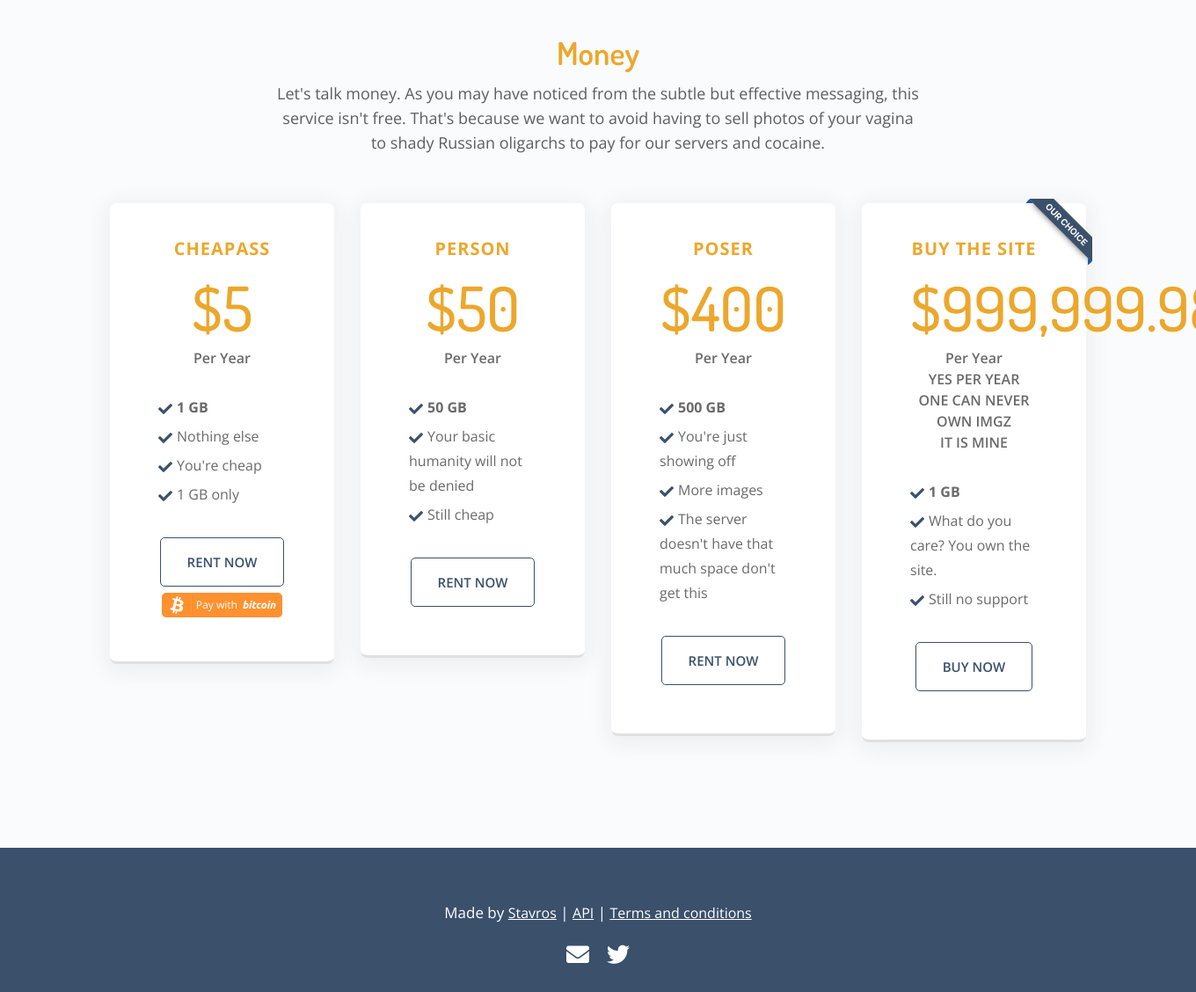
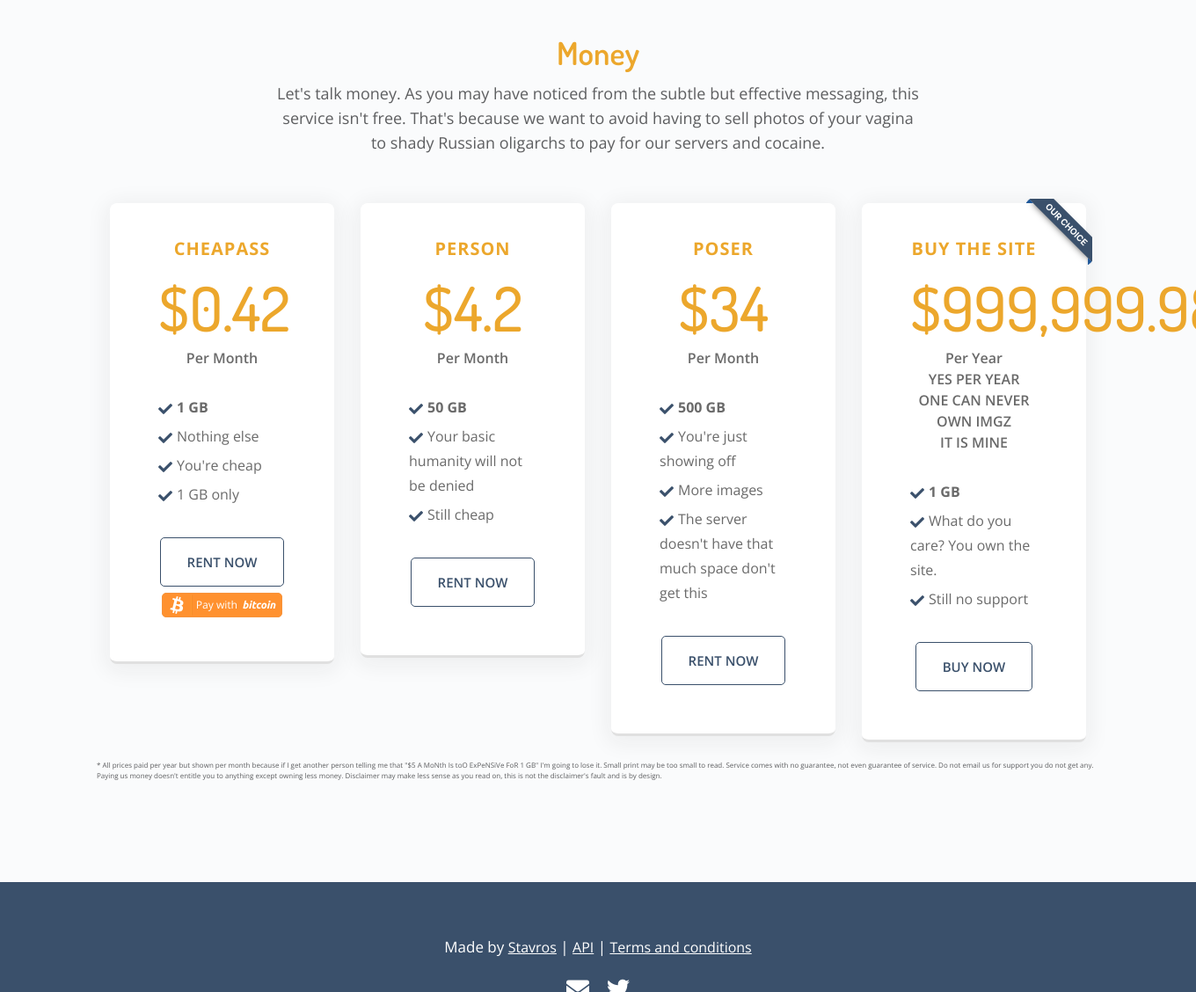
Before and after one commit to skorokithakis/imgz, a Django app: template templates/money.html in a window 1360 px wide; the page is wider, and only the part inside the window is pictured. Shown: the part 98-1226 px from the top of that part at 88% size. Run offline with Django 3.2, Linux system fonts and the light colour scheme; the template is opened without the code that fills it, so the values that code supplies are empty; parts of the project's set-up code (start-up, migrations or seed data) failed here and were passed over; some libraries are stand-ins or nearby versions.

Commit message:
Change prices

```diff
--- a/templates/money.html
+++ b/templates/money.html
@@ -63,9 +63,9 @@
 
                     <li class="price-title white-text">CHEAPASS</li>
 
-                    <li class="price-value white-text">$5</li>
+                    <li class="price-value white-text">$0.42</li>
 
-                    <li class="price-subtitle white-text">Per Year</li>
+                    <li class="price-subtitle white-text">Per Month</li>
 
                     <li class="price-text"><i class="fas fa-check blue"></i><strong>1 GB</strong></li>
 
@@ -95,9 +95,9 @@
 
                     <li class="price-title white-text">PERSON</li>
 
-                    <li class="price-value white-text">$50</li>
+                    <li class="price-value white-text">$4.2</li>
 
-                    <li class="price-subtitle white-text">Per Year</li>
+                    <li class="price-subtitle white-text">Per Month</li>
 
                     <li class="price-text"><i class="fas fa-check blue"></i><strong>50 GB</strong></li>
 
@@ -124,9 +124,9 @@
 
                     <li class="price-title white-text">POSER</li>
 
-                    <li class="price-value white-text">$400</li>
+                    <li class="price-value white-text">$34</li>
 
-                    <li class="price-subtitle white-text">Per Year</li>
+                    <li class="price-subtitle white-text">Per Month</li>
 
                     <li class="price-text white-text"><i class="fas fa-check blue"></i><strong>500 GB</strong></li>
 
@@ -173,6 +173,14 @@
 
         </div>
         <!--end col-lg-3 -->
+
+        <p style="font-size: 50%; line-height: 12px;">
+        * All prices paid per year but shown per month because if I get another person telling me that
+        "$5 A MoNth Is toO ExPeNSiVe FoR 1 GB" I'm going to lose it. Small print may be too small to read.
+        Service comes with no guarantee, not even guarantee of service. Do not email us for support you do not
+        get any. Paying us money doesn't entitle you to anything except owning less money. Disclaimer may
+        make less sense as you read on, this is not the disclaimer's fault and is by design.
+        </p>
         {% endif %}
     </div>
     <!--end row -->
```
